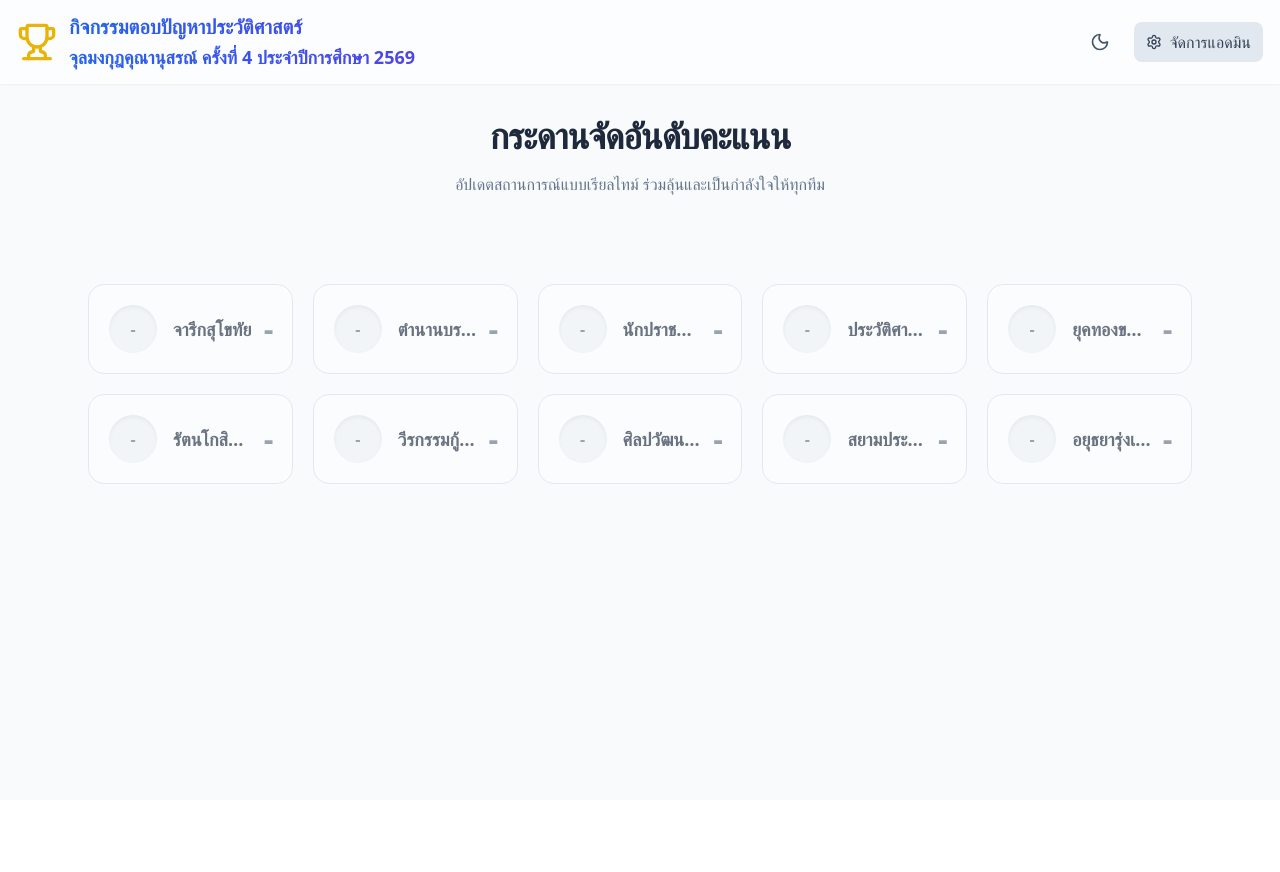
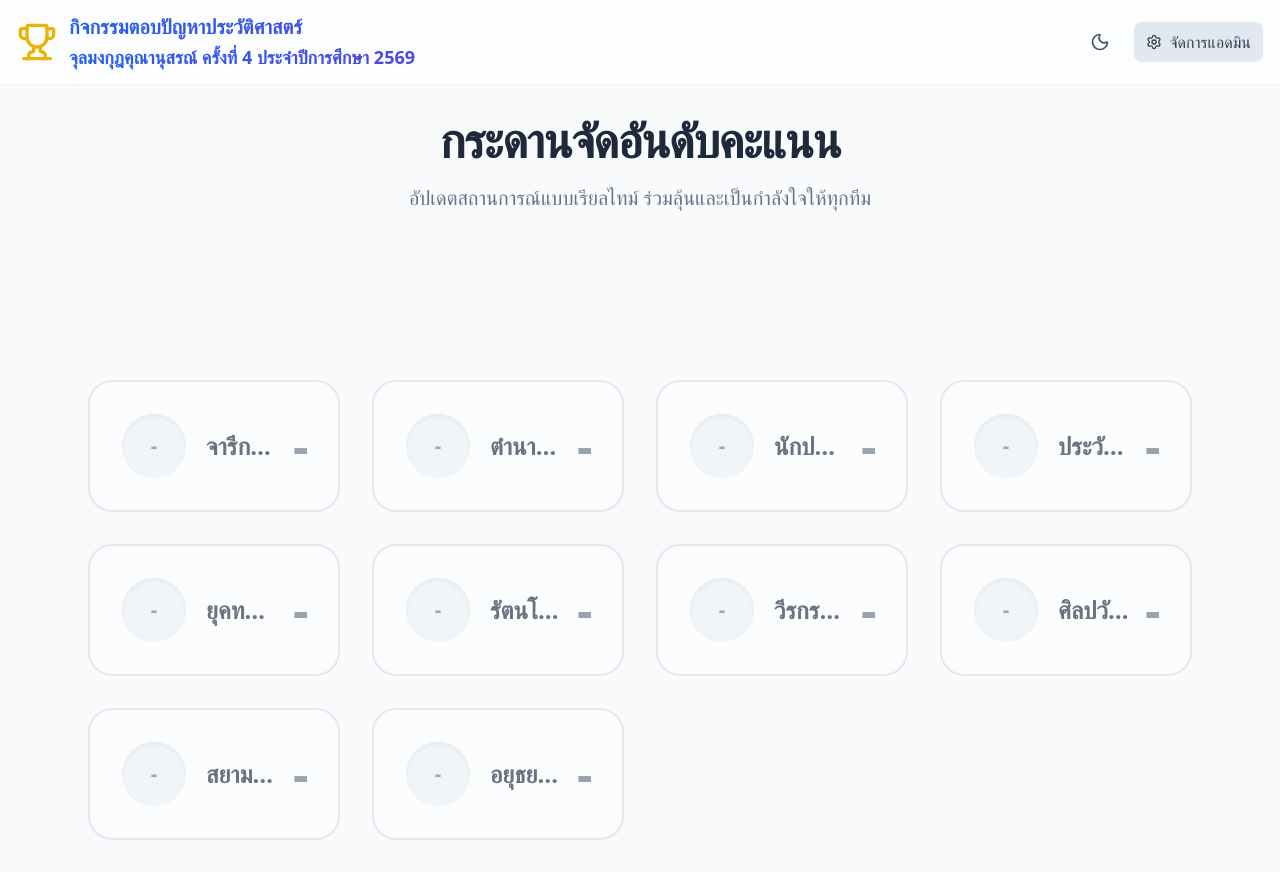
Before and after one commit to phongampaidh-cpu/leaderboard, a React (Vite) app: page / in a window 1280 px wide. Before the commit the page ends 800 px from the top, so only its background shows below. Built offline with nearby package versions, Linux system fonts and the light colour scheme.

Commit message:
Update App.jsx

```diff
--- a/src/App.jsx
+++ b/src/App.jsx
@@ -5,14 +5,12 @@ import {
 } from 'lucide-react';
 
 const App = () => {
-  /* STREAMING_CHUNK:Initializing state variables... */
   // === State Management ===
   const [teams, setTeams] = useState(() => {
     const saved = localStorage.getItem('bmpn_teams');
     if (saved) {
       return JSON.parse(saved);
     }
-    // ข้อมูลเริ่มต้นสำหรับทดสอบ
     return [
       { id: '1', name: 'ประวัติศาสตร์ยุคต้น', score: 0 },
       { id: '2', name: 'สยามประเทศ', score: 0 },
@@ -43,9 +41,7 @@ const App = () => {
     return localStorage.getItem('bmpn_celebrate') === 'true';
   });
 
-  /* STREAMING_CHUNK:Setting up effects and external scripts... */
   // === Effects ===
-  // นำเข้าไลบรารีพลุ (Confetti)
   useEffect(() => {
     const script = document.createElement('script');
     script.src = 'https://cdn.jsdelivr.net/npm/canvas-confetti@1.9.3/dist/confetti.browser.min.js';
@@ -54,7 +50,6 @@ const App = () => {
     return () => document.body.removeChild(script);
   }, []);
 
-  // จัดการการแสดงผลพลุฉลอง
   useEffect(() => {
     let interval;
     if (isCelebrating) {
@@ -83,12 +78,10 @@ const App = () => {
     return () => clearInterval(interval);
   }, [isCelebrating]);
 
-  // บันทึกข้อมูลทีมลง localStorage
   useEffect(() => {
     localStorage.setItem('bmpn_teams', JSON.stringify(teams));
   }, [teams]);
 
-  // ซิงค์ข้อมูลข้ามหน้าต่าง (Real-time updates)
   useEffect(() => {
     const syncAcrossWindows = (e) => {
       if (e.key === 'bmpn_teams' && e.newValue) {
@@ -106,7 +99,6 @@ const App = () => {
     return () => window.removeEventListener('storage', syncAcrossWindows);
   }, []);
 
-  // จัดการโหมดมืด/สว่าง
   useEffect(() => {
     if (darkMode) {
       document.documentElement.classList.add('dark');
@@ -117,9 +109,7 @@ const App = () => {
     }
   }, [darkMode]);
 
-  /* STREAMING_CHUNK:Defining helper functions... */
   // === Helper Functions ===
-  // จัดเรียงทีมตามคะแนน (มากไปน้อย) และถ้าคะแนนเท่ากัน เรียงตามตัวอักษร ก-ฮ
   const sortedTeams = [...teams].sort((a, b) => {
     if (b.score === a.score) {
       return a.name.localeCompare(b.name, 'th');
@@ -174,7 +164,6 @@ const App = () => {
     setShowResetModal(false);
   };
 
-  /* STREAMING_CHUNK:Styling the application... */
   // === สไตล์ CSS เพิ่มเติม ===
   const customStyles = `
     .flip-list-move {
@@ -199,7 +188,6 @@ const App = () => {
     }
   `;
 
-  /* STREAMING_CHUNK:Rendering the main layout... */
   return (
     <div className={`min-h-screen transition-colors duration-300 font-sans ${darkMode ? 'bg-slate-900 text-white' : 'bg-slate-50 text-slate-800'}`}>
       <style>{customStyles}</style>
@@ -239,18 +227,15 @@ const App = () => {
       {/* --- Main Content Area --- */}
       <main className="container mx-auto px-4 py-8 max-w-6xl">
 
-        {/* STREAMING_CHUNK:Rendering Public Leaderboard View... */}
-        {/* =========================================================================
-            VIEW 1: PUBLIC LEADERBOARD (เมื่อไม่ได้อยู่ในโหมด Admin)
-            ========================================================================= */}
+        {}
         {!isAdmin && (
           <div className="space-y-4 sm:space-y-6">
-            {/* ปรับระยะห่างตรงนี้ */}
-            <div className="text-center mb-10 sm:mb-16">
-              <h2 className="text-3xl md:text-4xl font-extrabold tracking-tight mb-2 sm:mb-4">
+            {/* เพิ่มระยะห่างตรงนี้ให้เยอะมากๆ (mb-16 ถึง mb-32) */}
+            <div className="text-center mb-16 sm:mb-24 lg:mb-32">
+              <h2 className="text-3xl md:text-5xl font-extrabold tracking-tight mb-3 sm:mb-5">
                 กระดานจัดอันดับคะแนน
               </h2>
-              <p className="text-sm sm:text-base text-slate-500 dark:text-slate-400 max-w-2xl mx-auto">
+              <p className="text-base sm:text-lg md:text-xl text-slate-500 dark:text-slate-400 max-w-2xl mx-auto">
                 อัปเดตสถานการณ์แบบเรียลไทม์ ร่วมลุ้นและเป็นกำลังใจให้ทุกทีม
               </p>
             </div>
@@ -267,7 +252,6 @@ const App = () => {
               // ประมวลผลอันดับ (ถ้าคะแนนเท่ากัน ให้อันดับเดียวกัน)
               const teamsWithRank = sortedTeams.map((team, index, arr) => {
                 if (team.score === 0) return { ...team, displayRank: '-' };
-                // หาระยะที่ทีมนี้ไปชนกับคะแนนแรกสุดที่เจอ
                 const actualRank = arr.findIndex(t => t.score === team.score) + 1;
                 return { ...team, displayRank: actualRank };
               });
@@ -283,11 +267,12 @@ const App = () => {
               const bottomTeams = [...rankedTeams.slice(3), ...unrankedTeams];
 
               return (
-                <div className="flex flex-col gap-6 sm:gap-10 w-full">
+                <div className="flex flex-col gap-8 sm:gap-16 w-full">
 
                   {/* --- แท่นรางวัล (Podium) สำหรับ Top 3 --- */}
+                  {/* เพิ่ม mt-8 sm:mt-12 ให้ห่างจากด้านบนมากขึ้นอีก */}
                   {rank1 && (
-                    <div className="flex flex-row justify-center items-end gap-2 sm:gap-6 mt-6 sm:mt-8 mb-6 h-[280px] sm:h-[350px] px-2 w-full max-w-4xl mx-auto">
+                    <div className="flex flex-row justify-center items-end gap-2 sm:gap-6 mt-8 sm:mt-12 mb-6 sm:mb-10 h-[280px] sm:h-[350px] px-2 w-full max-w-4xl mx-auto">
 
                       {/* แท่นอันดับ 2 (ซ้าย) */}
                       {rank2 ? (
@@ -333,35 +318,36 @@ const App = () => {
                     </div>
                   )}
 
-                  {/* --- ตารางรายชื่อทีมที่เหลือแบบคอลัมน์ (Grid) ขยายขนาดการ์ด --- */}
+                  {/* --- ตารางรายชื่อทีมที่เหลือแบบคอลัมน์ (Grid) ขยายขนาดการ์ดแบบจัดเต็ม --- */}
+                  {/* ลดจำนวนคอลัมน์เหลือ 4 และเพิ่มระยะห่าง (gap) */}
                   {bottomTeams.length > 0 && (
-                    <div className="grid grid-cols-2 sm:grid-cols-3 lg:grid-cols-4 xl:grid-cols-5 gap-4 sm:gap-5 mt-4 sm:mt-6 w-full px-2 max-w-full">
+                    <div className="grid grid-cols-1 sm:grid-cols-2 lg:grid-cols-3 xl:grid-cols-4 gap-4 sm:gap-6 md:gap-8 mt-6 sm:mt-10 w-full px-2 max-w-full">
                       {bottomTeams.map((team) => {
                         const isRanked = team.score > 0;
                         return (
                           <div
                             key={team.id}
-                            className={`flex items-center justify-between p-3 sm:p-5 rounded-2xl border transition-all duration-300 hover:shadow-md hover:-translate-y-1 ${
+                            className={`flex items-center justify-between p-4 sm:p-6 md:p-8 rounded-3xl border-2 transition-all duration-300 hover:shadow-xl hover:-translate-y-2 ${
                               isRanked
                                 ? 'glass-panel border-blue-200 dark:border-blue-900/50 hover:border-blue-400'
                                 : 'bg-white/40 dark:bg-slate-800/40 border-slate-200 dark:border-slate-700 grayscale-[40%]'
                             }`}
                           >
-                            <div className="flex items-center gap-3 sm:gap-4 overflow-hidden">
-                              <div className={`w-10 h-10 sm:w-12 sm:h-12 flex-shrink-0 rounded-full flex items-center justify-center font-bold text-sm sm:text-base shadow-inner ${
+                            <div className="flex items-center gap-4 sm:gap-5 overflow-hidden">
+                              <div className={`w-12 h-12 sm:w-14 sm:h-14 md:w-16 md:h-16 flex-shrink-0 rounded-full flex items-center justify-center font-bold text-base sm:text-lg md:text-xl shadow-inner ${
                                 isRanked
                                   ? 'bg-blue-100 dark:bg-blue-900/50 text-blue-700 dark:text-blue-300'
                                   : 'bg-slate-100 dark:bg-slate-800 text-slate-400'
                               }`}>
                                 {team.displayRank}
                               </div>
-                              <h4 className={`font-bold text-sm sm:text-base md:text-lg truncate ${
+                              <h4 className={`font-bold text-base sm:text-xl md:text-2xl truncate ${
                                 isRanked ? 'text-slate-800 dark:text-white' : 'text-slate-500 dark:text-slate-400'
                               }`}>
                                 {team.name}
                               </h4>
                             </div>
-                            <div className={`text-xl sm:text-2xl md:text-3xl font-black tabular-nums tracking-tighter ml-3 flex-shrink-0 ${
+                            <div className={`text-3xl sm:text-4xl md:text-5xl font-black tabular-nums tracking-tighter ml-4 flex-shrink-0 ${
                               isRanked ? 'text-blue-600 dark:text-blue-400' : 'text-slate-400 dark:text-slate-500'
                             }`}>
                               {isRanked ? team.score.toLocaleString() : '-'}
@@ -378,12 +364,9 @@ const App = () => {
           </div>
         )}
 
-        {/* STREAMING_CHUNK:Rendering Admin Control Panel... */}
-        {/* =========================================================================
-            VIEW 2: ADMIN CONTROL PANEL
-            ========================================================================= */}
+        {}
         {isAdmin && (
-          <div className="space-y-8 animate-fade-in-up">
+          <div className="space-y-8 animate-fade-in">
             <div className="flex flex-col md:flex-row justify-between items-start md:items-center gap-4 mb-6">
               <div>
                 <h2 className="text-2xl font-bold flex items-center gap-2">
@@ -534,10 +517,7 @@ const App = () => {
         )}
       </main>
 
-      {/* STREAMING_CHUNK:Rendering Modals and Overlays... */}
-      {/* =========================================================================
-          MODALS & OVERLAYS
-          ========================================================================= */}
+      {}
       {showResetModal && (
         <div className="fixed inset-0 z-50 flex items-center justify-center p-4 bg-black/50 backdrop-blur-sm">
           <div className="bg-white dark:bg-slate-800 rounded-2xl p-6 max-w-sm w-full shadow-2xl animate-fade-in-up">
```
